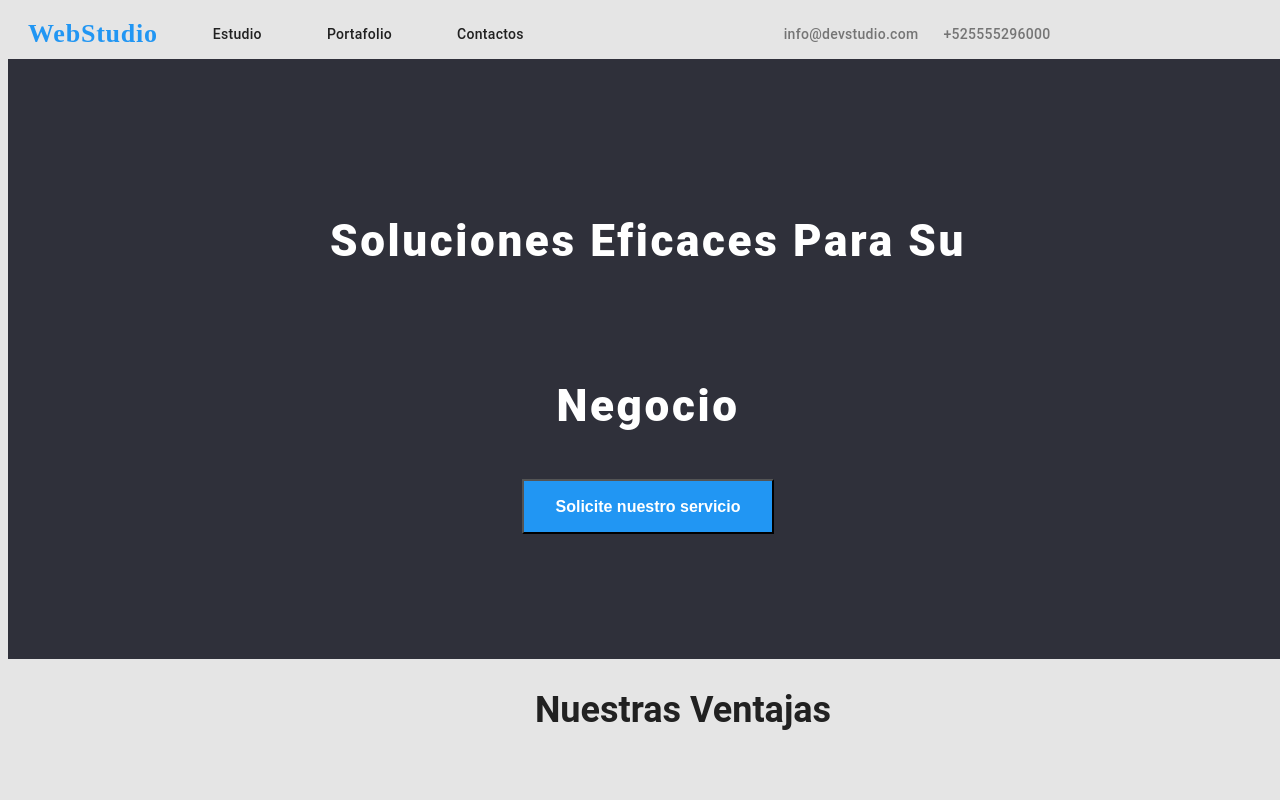
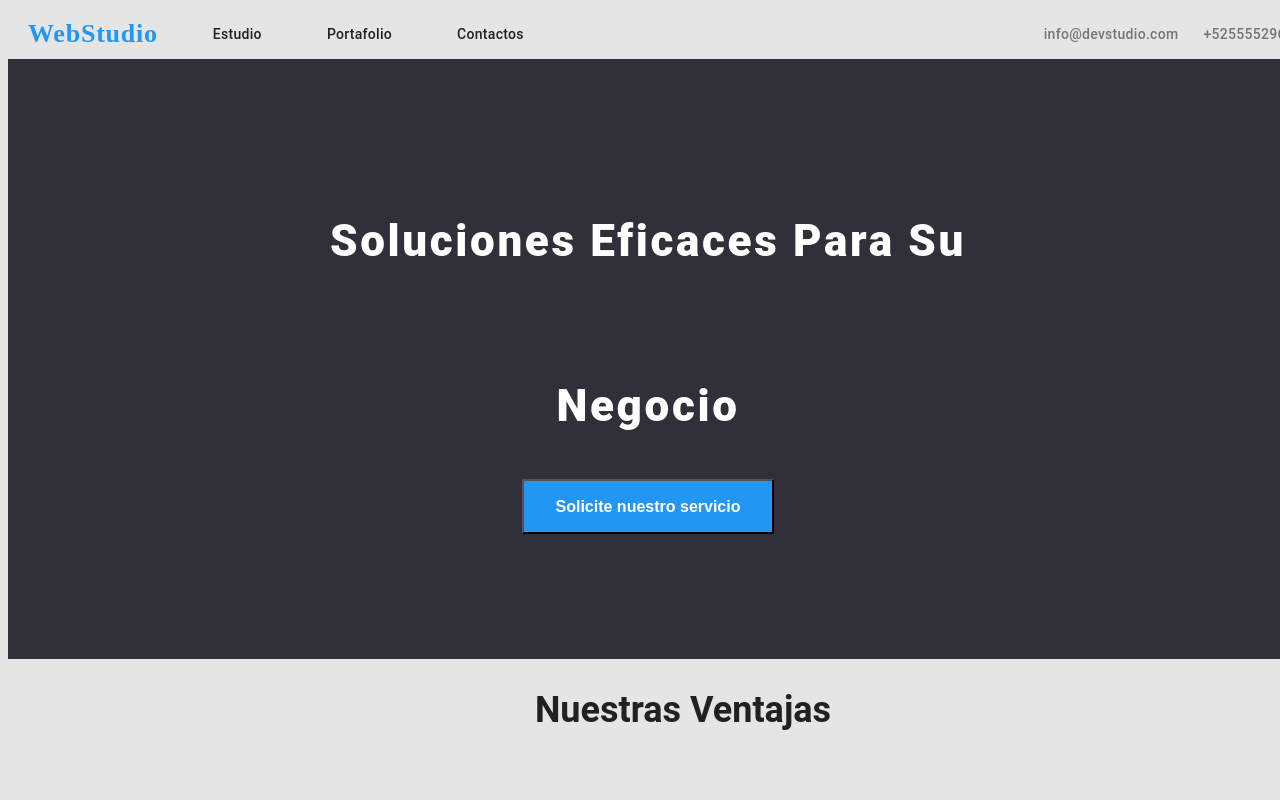
Before and after one commit to NelsonJurado/goit-markup-hw-03, a plain HTML site: page index.html in a window 1280 px wide. Shown: the top 800 px of the page. Drawn offline with Linux system fonts and the light colour scheme.

Commit message:
Update index.html

```diff
--- a/index.html
+++ b/index.html
@@ -15,7 +15,7 @@
             <ul class="nav-buttons">
                 <li><a type="button" class="button-header" href="#" style="margin-left: 15px; margin-right: 15px;">Estudio</a></li>
                 <li><a type="button" class="button-header" href="./portafolio.html" style="margin-right: 15px;">Portafolio</a></li>
-                <li><a type="button" class="button-header" href="#" style="margin-right: 250px;">Contactos</a></li>
+                <li><a type="button" class="button-header" href="#" style="margin-right: 510px">Contactos</a></li>
                 <li><a href="mailto:info@devstudio.com" class="button-edit" style="margin-right: 15px;">info@devstudio.com</a></li>
                 <li><a href="tel:+525555296000" class="button-edit" style="width: 118px;">+525555296000</a></li>
             </ul>
```
